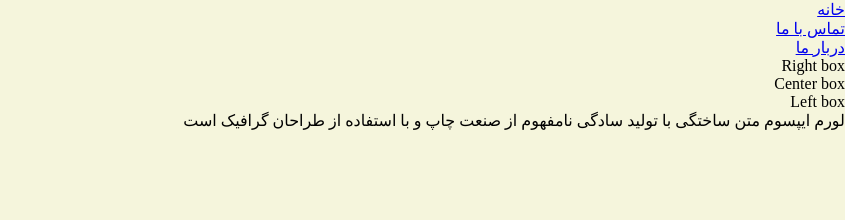
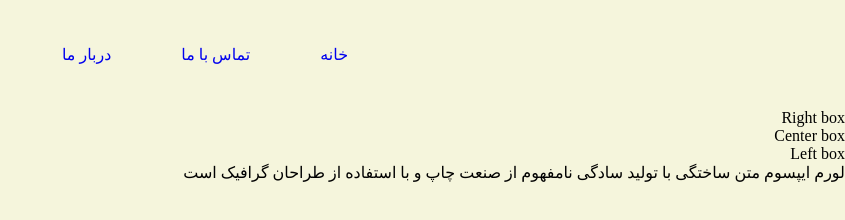
Before and after one commit to HadiSoufii/Test, a plain HTML site: page index.html in a window 1280 px wide. Shown: the whole page, without its empty margins (435-1280 px from the left). Drawn offline with Linux system fonts and the light colour scheme.

Commit message:
Header section styling

```diff
--- a/style.css
+++ b/style.css
@@ -1,6 +1,6 @@
 * {
-    margin: 0 !important;
-    padding: 0 !important;
+    margin: 0;
+    padding: 0;
 }
 
 html,
@@ -8,3 +8,26 @@ body {
     direction: rtl;
     background-color: #f5f5dc;
 }
+
+.header {
+    margin: 30px 15px;
+}
+
+.navbar {
+    display: flex;
+    flex-direction: row;
+    justify-content: center;
+    align-items: center;
+    list-style-type: none;
+}
+
+.navbar-item {
+    margin-inline: 20px;
+    display: block;
+}
+
+.navbar-link {
+    text-decoration: none;
+    display: block;
+    padding: 15px;
+}
```
